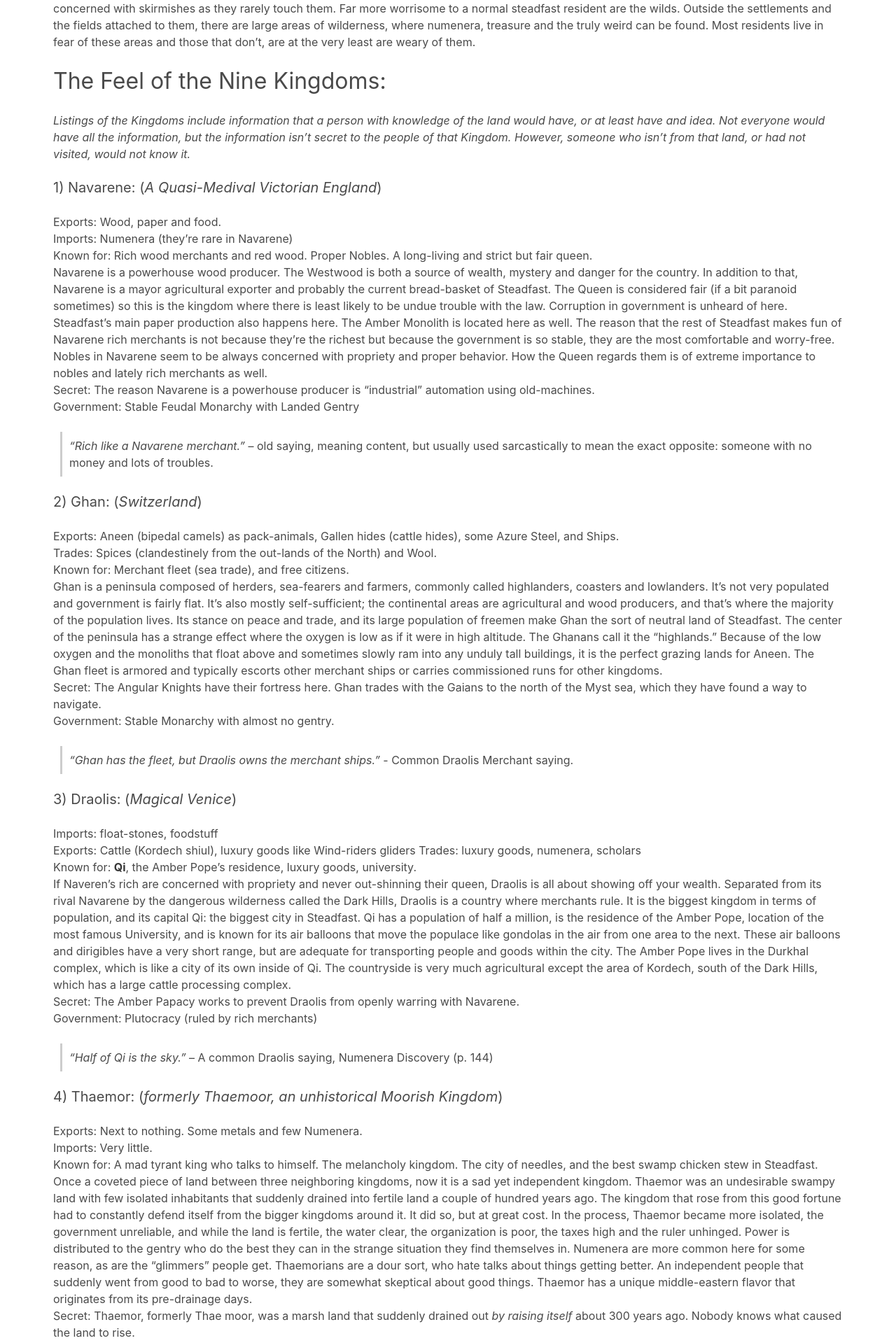
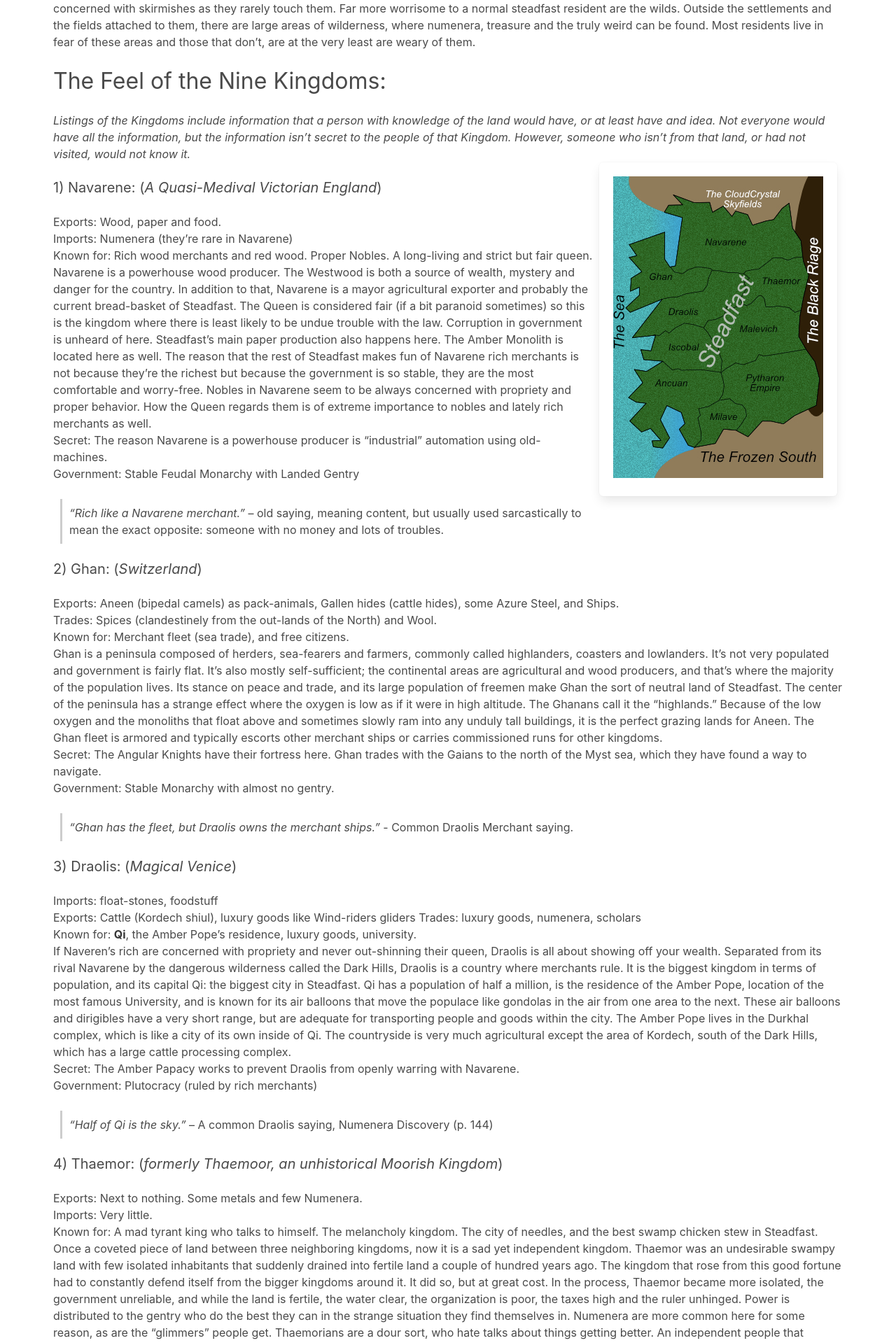
Before and after one commit to rebelwarrior/numenera, a Jekyll site: the page built from setting/ninth-world.md, in a window 1280 px wide. Shown: the part 1742-3661 px from the top of the page at 70% size. Built offline with Jekyll 4.4.1, drawn with Linux system fonts in a browser that asks for light colours; nearby versions of some CDN libraries.

Commit message:
updates map

```diff
--- a/setting/ninth-world.md
+++ b/setting/ninth-world.md
@@ -61,6 +61,8 @@
 
 _Listings of the Kingdoms include information that a person with knowledge of the land would have, or at least have and idea. Not everyone would have all the information, but the information isn't secret to the people of that Kingdom. However, someone who isn't from that land, or had not visited, would not know it._
 
+![map]({{ site.url }}/assets/images/steadfast.jpg)
+{:.box.is-pulled-right.mx-2}
 
 1) Navarene: (_A Quasi-Medival Victorian England_)
 {:.subtitle.is-5.mt-5}
@@ -105,9 +107,6 @@
 Once a coveted piece of land between three neighboring kingdoms, now it is a sad yet independent kingdom. Thaemor was an undesirable swampy land with few isolated inhabitants that suddenly drained into fertile land a couple of hundred years ago. The kingdom that rose from this good fortune had to constantly defend itself from the bigger kingdoms around it. It did so, but at great cost. In the process, Thaemor became more isolated, the government unreliable, and while the land is fertile, the water clear, the organization is poor, the taxes high and the ruler unhinged. Power is distributed to the gentry who do the best they can in the strange situation they find themselves in.  Numenera are more common here for some reason, as are the "glimmers" people get. Thaemorians are a dour sort, who hate talks about things getting better. An independent people that suddenly went from good to bad to worse, they are somewhat skeptical about good things. Thaemor has a unique middle-eastern flavor that originates from its pre-drainage days.
 Secret: Thaemor, formerly Thae moor, was a marsh land that suddenly drained out _by raising itself_ about 300 years ago. Nobody knows what caused the land to rise.
 Government: Unstable Tyranny with Gentry. Taxes are high.
-
-![map]({{ site.url }}/assets/images/steadfast.jpg)
-{:.box.is-pulled-right.mx-2}
 
 5) Malevich: (_Transylvania_)
 {:.subtitle.is-5.mt-5}
```
Also changed, not shown: assets/images/steadfast.jpg.
